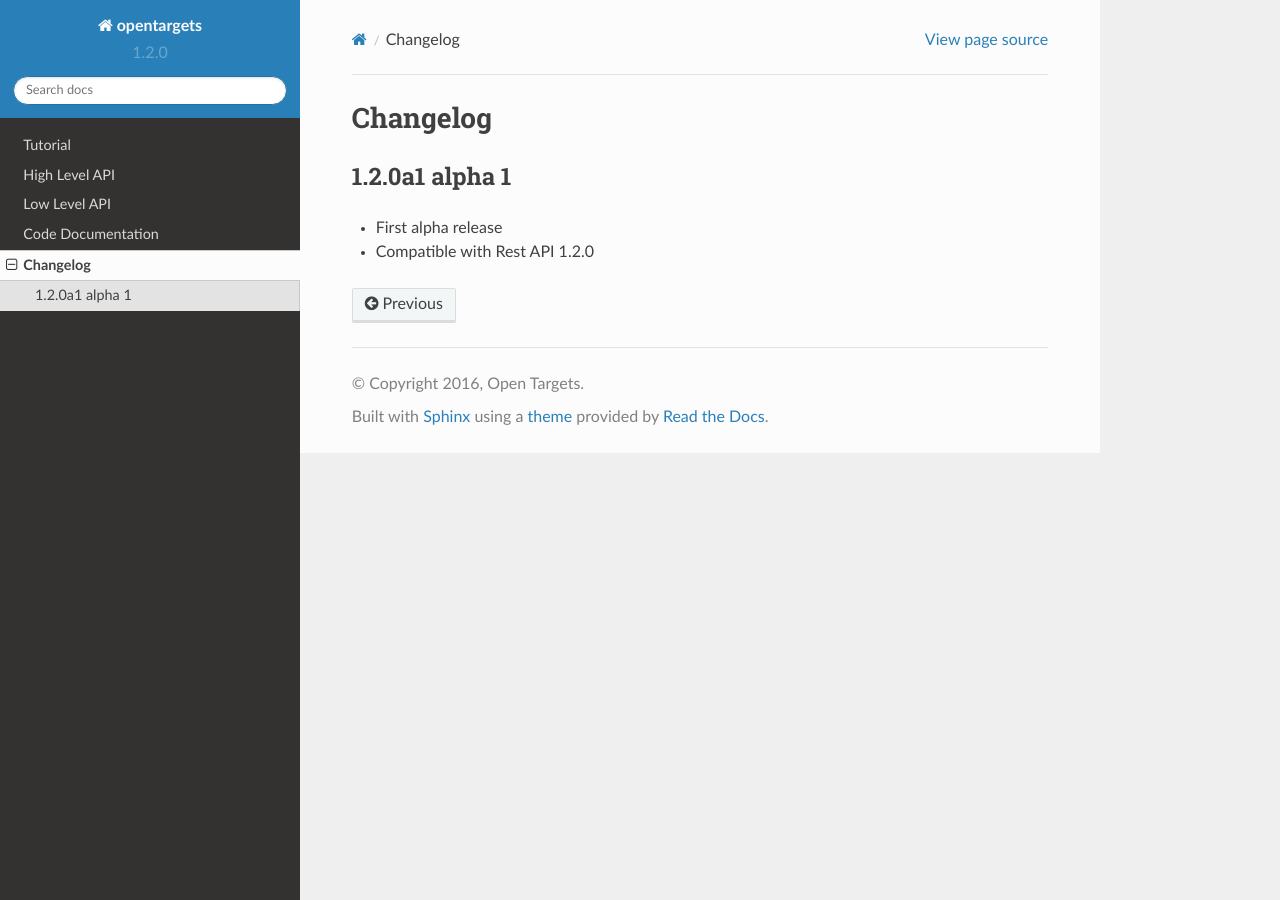
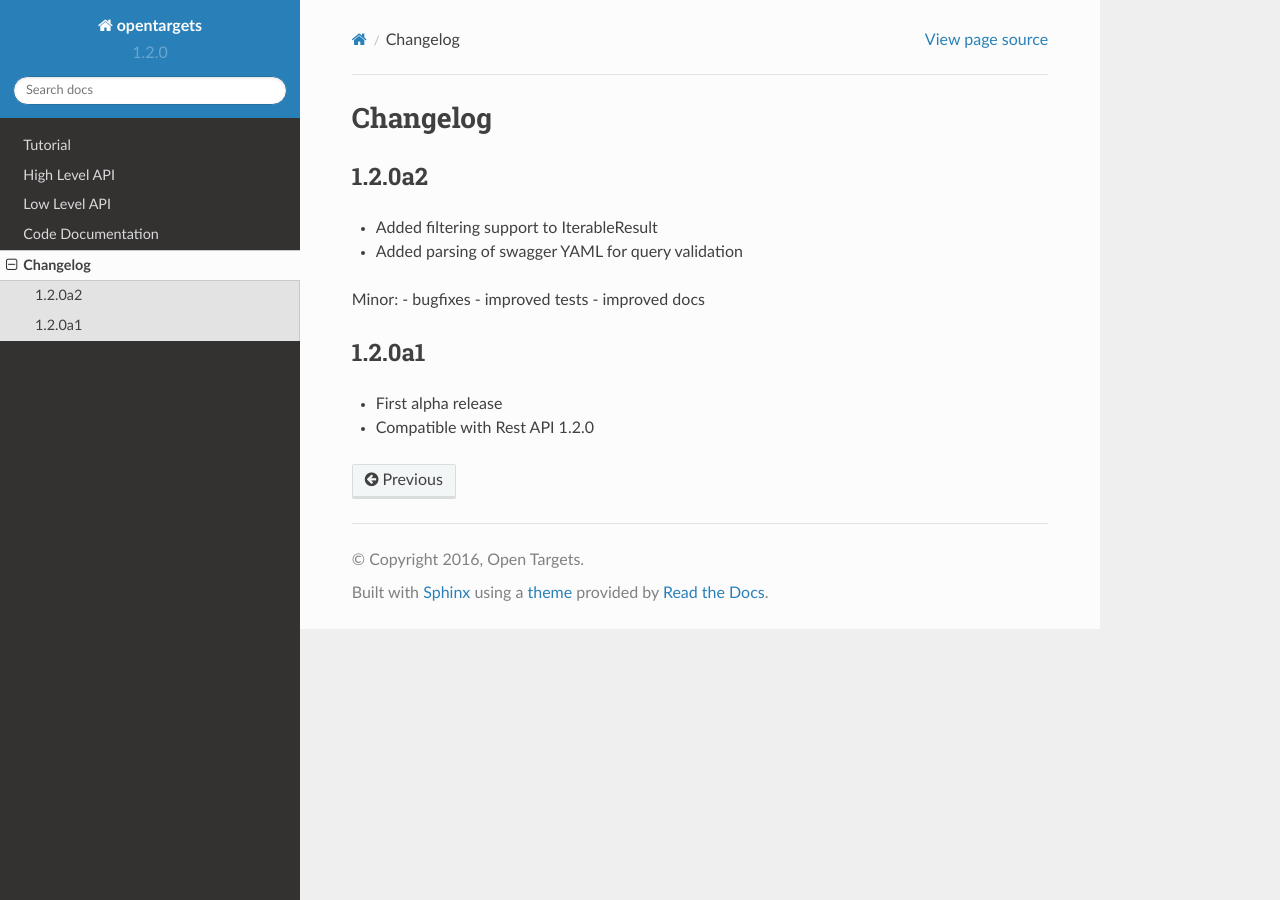
Before and after one commit to opentargets-archive/opentargets-py, a Sphinx documentation site: the page built from docs/source/history.rst, in a window 1280 px wide. Built offline with Sphinx 7.4.7 and the Read the Docs theme 2.0.0, drawn with Linux system fonts in a browser that asks for light colours.

Commit message:
improved docs

```diff
--- a/docs/source/history.rst
+++ b/docs/source/history.rst
@@ -3,7 +3,18 @@
 Changelog
 =========
 
-1.2.0a1 alpha 1
+1.2.0a2
+---------------------
+
+- Added filtering support to IterableResult
+- Added parsing of swagger YAML for query validation
+
+Minor:
+- bugfixes
+- improved tests
+- improved docs
+
+1.2.0a1
 ---------------------
 
 - First alpha release
--- a/docs/source/index.rst
+++ b/docs/source/index.rst
@@ -14,7 +14,7 @@ the calls and returning data in a pythonic way.
 
 Main advantages of using the client versus querying the REST API directly
 
-- Include wrappers for all public methods
+- Include wrappers for all public methods, with query validation
 - Tools for the most common calls (E.g. get data for a target gene symbol even if you do not know its Ensembl Gene Id)
 - Supports automatic retrieval of paginated results with an iterator pattern
 - Handles Authentication
```
